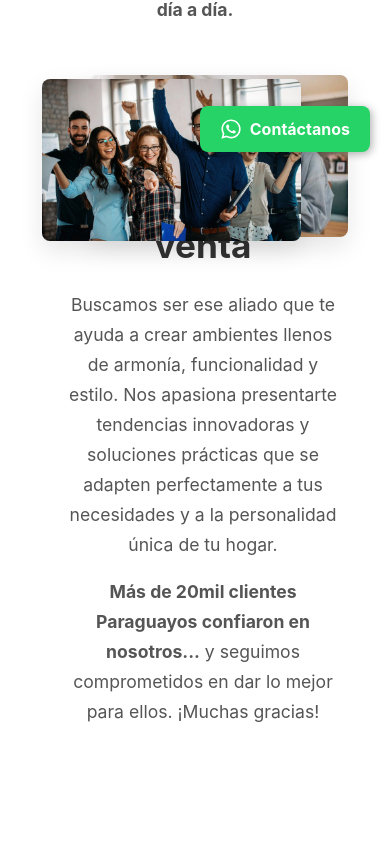
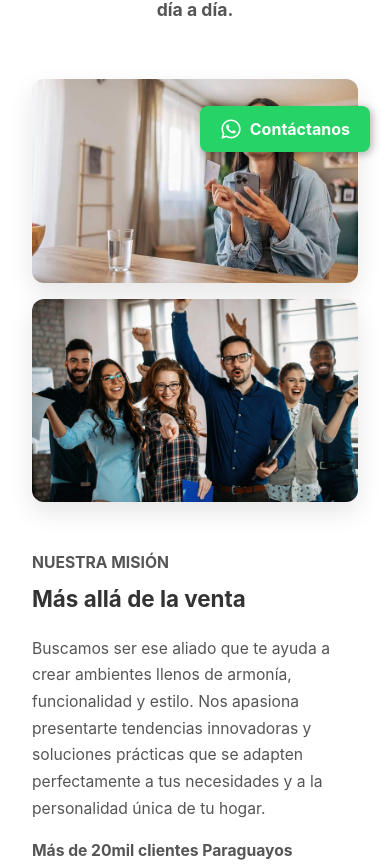
Before and after one commit to Javiermu97/impattopyproyect, a Next.js app: page /sobre-nosotros in a window 390 px wide. Shown: the part 672-1540 px from the top of the page. Built offline with nearby package versions, Linux system fonts and the light colour scheme; no server answers.

Commit message:
Primer commit

```diff
--- a/app/components/ProductDetailPageClient.tsx
+++ b/app/components/ProductDetailPageClient.tsx
@@ -256,7 +256,7 @@ export default function ProductDetailPageClient({ product, relatedProducts }: {
       icon: <svg xmlns="http://www.w3.org/2000/svg" width="24" height="24" viewBox="0 0 24 24" fill="none" stroke="currentColor" strokeWidth="2" strokeLinecap="round" strokeLinejoin="round"><path d="M22 11.08V12a10 10 0 1 1-5.93-9.14"></path><polyline points="22 4 12 14.01 9 11.01"></polyline></svg>,
       content: (
         <>
-          <p>La garantía del producto es de hasta 5 (cinco) días desde la entrega del mismo. Dentro de ese plazo, el usuario puede contactarse con nosotros al +595 123123123 o al correo contacto@arcashop.py para hacer sus reclamos y/o solicitar la devolución de su compra, según lo dicta la Ley del Comercio Electrónico.</p>
+          <p>La garantía del producto es de hasta 5 (cinco) días desde la entrega del mismo. Dentro de ese plazo, el usuario puede contactarse con nosotros al +595 981491155 o al correo impattopy@gmail.com para hacer sus reclamos y/o solicitar la devolución de su compra, según lo dicta la Ley del Comercio Electrónico.</p>
           <p>En el caso de que su pedido haya llegado en malas condiciones, el usuario debe contactarse con nosotros por los mismos medios dentro de los primeros 5 días (Calendario) desde la recepción del producto.</p>
           <p>Nos encargamos de solicitar a PAP el retiro del producto a devolver desde la dirección que nos indique el cliente. El costo de la devolución del producto corre por cuenta del cliente, que debe pagar por el envío a PAP cuando este haga el retiro del mismo.</p>
         </>
--- a/app/globals.css
+++ b/app/globals.css
@@ -2779,3 +2779,51 @@ body {
   .philosophy-img-bg { top: -4px; right: -6px; width: 88%; }
   .philosophy-img-fg { top: 30%; left: -6px; width: 88%; }
 }
+/* ====== SOBRE NOSOTROS (RESPONSIVE) ====== */
+@media (max-width: 1024px) {
+  .philosophy-section { padding: 2rem 1rem; margin-top: 0; }
+
+  .philosophy-container {
+    flex-direction: column;         /* apila imagen + texto */
+    gap: 1.75rem;
+    max-width: 900px;
+  }
+
+  .philosophy-image-container {
+    position: relative;             /* deja de ser lienzo para posiciones absolutas */
+    height: auto;                   /* alto se adapta al contenido */
+    min-width: 0;                   /* evita desbordes */
+    width: 100%;
+  }
+
+  /* Todas las imágenes pasan a flujo normal, una debajo de la otra */
+  .philosophy-img {
+    position: relative !important;  /* anula absolute del escritorio */
+    width: 100% !important;
+    height: auto !important;
+    left: auto; right: auto; top: auto;
+    z-index: 0;
+    border-radius: 12px;
+  }
+
+  /* Fondo y frente ya no se superponen en mobile */
+  .philosophy-img-bg,
+  .philosophy-img-fg {
+    margin: 0;                      /* sin traslapes ni offsets */
+  }
+  .philosophy-img-fg { margin-top: .75rem; }  /* pequeño espacio entre ambas */
+
+  .philosophy-content {
+    flex-basis: auto;
+    padding-left: 0;                /* quita sangría en mobile */
+    text-align: left;
+  }
+
+  .philosophy-content h2 { font-size: 1.6rem; }
+  .philosophy-content p  { font-size: 1rem; line-height: 1.7; }
+}
+
+@media (max-width: 640px) {
+  .philosophy-content h2 { font-size: 1.4rem; }
+  .philosophy-content p  { font-size: .98rem; }
+}
```
